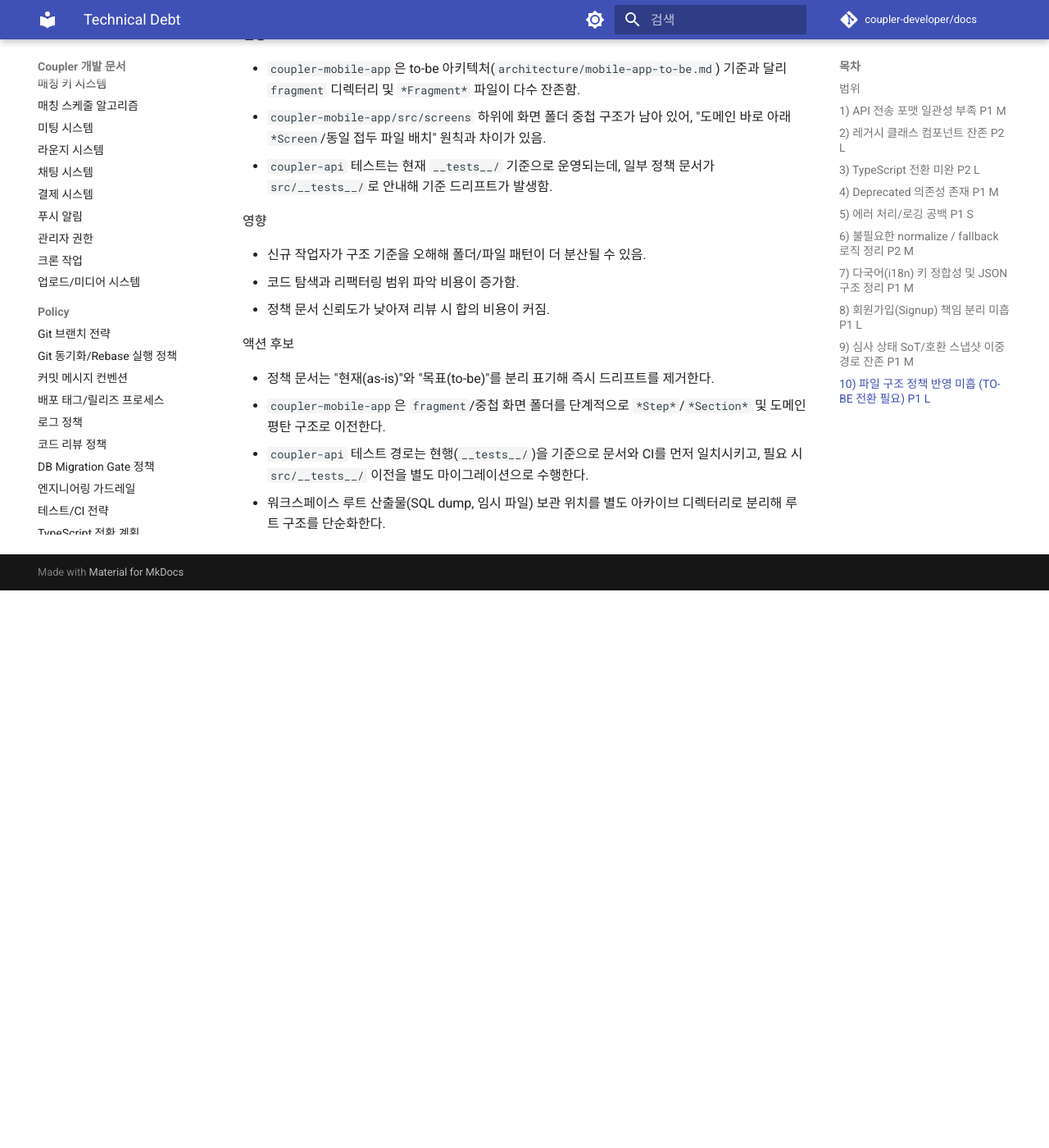
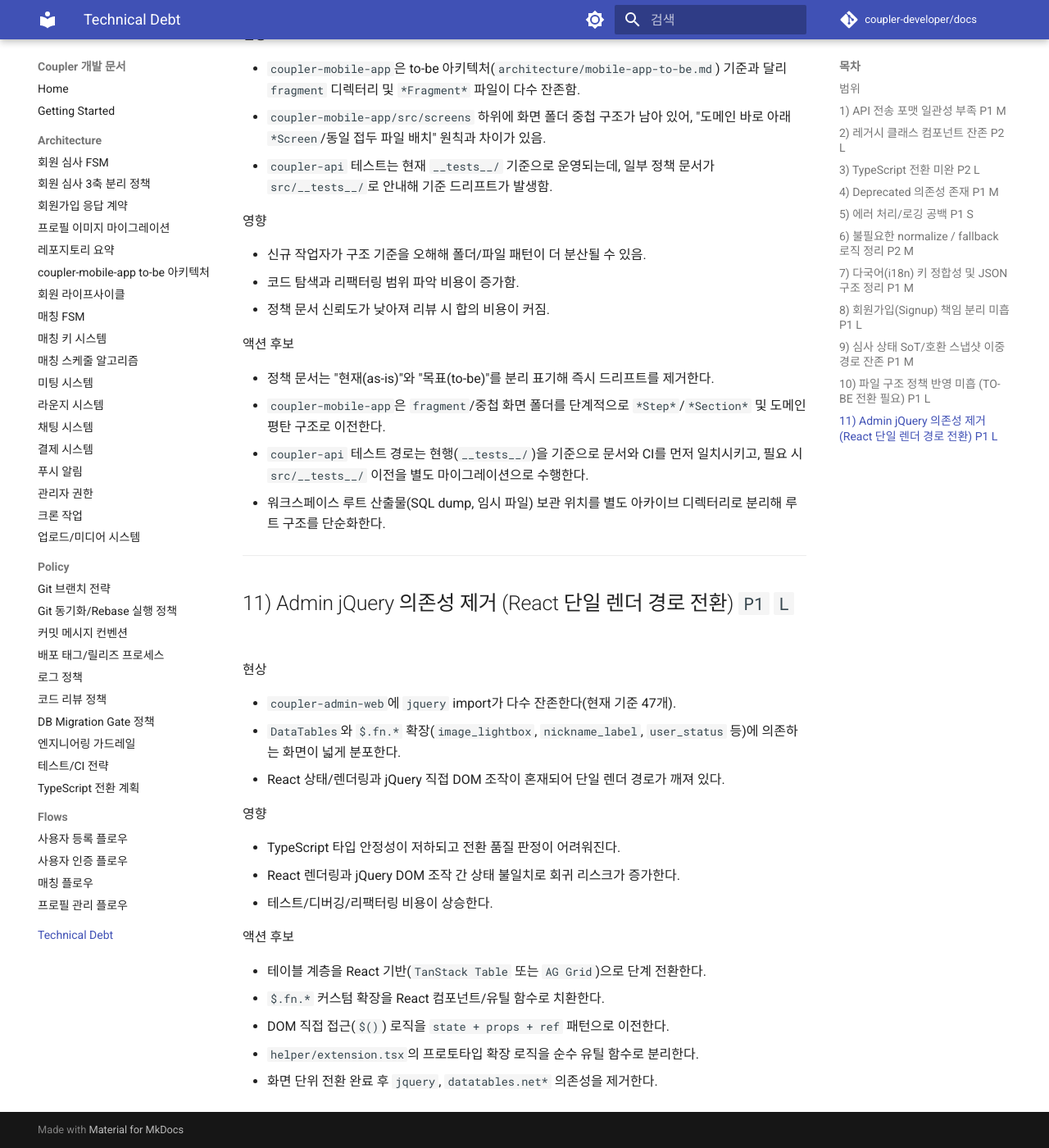
Before and after one commit to coupler-developer/docs, an MkDocs documentation site: the page built from content/technical-debt.md, in a window 1280 px wide and 1400 px high, scrolled down 5140 px. Shown: the whole window at 82% size. Built offline with MkDocs 1.6.1 and Material for MkDocs 9.7.7, drawn with Linux system fonts in a browser that asks for light colours; comment, search, counter and statistics services are not loaded; before the commit the page ends 5860 px from its top, so only the background shows below that.

Commit message:
docs: admin jQuery 제거 기술부채 항목 추가
Changes:
- technical-debt 문서에 Admin jQuery 의존성 제거 항목(현상/영향/액션 후보) 추가
- React 단일 렌더 경로 전환 관점의 대체 방향(TanStack Table/AG Grid, state/props/ref 패턴) 명시

Tests:
- not run: 문서 변경

```diff
--- a/content/technical-debt.md
+++ b/content/technical-debt.md
@@ -212,3 +212,27 @@
 - `coupler-mobile-app`은 `fragment`/중첩 화면 폴더를 단계적으로 `*Step*`/`*Section*` 및 도메인 평탄 구조로 이전한다.
 - `coupler-api` 테스트 경로는 현행(`__tests__/`)을 기준으로 문서와 CI를 먼저 일치시키고, 필요 시 `src/__tests__/` 이전을 별도 마이그레이션으로 수행한다.
 - 워크스페이스 루트 산출물(SQL dump, 임시 파일) 보관 위치를 별도 아카이브 디렉터리로 분리해 루트 구조를 단순화한다.
+
+---
+
+## 11) Admin jQuery 의존성 제거 (React 단일 렌더 경로 전환) `P1` `L`
+
+현상
+
+- `coupler-admin-web`에 `jquery` import가 다수 잔존한다(현재 기준 47개).
+- `DataTables`와 `$.fn.*` 확장(`image_lightbox`, `nickname_label`, `user_status` 등)에 의존하는 화면이 넓게 분포한다.
+- React 상태/렌더링과 jQuery 직접 DOM 조작이 혼재되어 단일 렌더 경로가 깨져 있다.
+
+영향
+
+- TypeScript 타입 안정성이 저하되고 전환 품질 판정이 어려워진다.
+- React 렌더링과 jQuery DOM 조작 간 상태 불일치로 회귀 리스크가 증가한다.
+- 테스트/디버깅/리팩터링 비용이 상승한다.
+
+액션 후보
+
+- 테이블 계층을 React 기반(`TanStack Table` 또는 `AG Grid`)으로 단계 전환한다.
+- `$.fn.*` 커스텀 확장을 React 컴포넌트/유틸 함수로 치환한다.
+- DOM 직접 접근(`$()`) 로직을 `state + props + ref` 패턴으로 이전한다.
+- `helper/extension.tsx`의 프로토타입 확장 로직을 순수 유틸 함수로 분리한다.
+- 화면 단위 전환 완료 후 `jquery`, `datatables.net*` 의존성을 제거한다.
```
